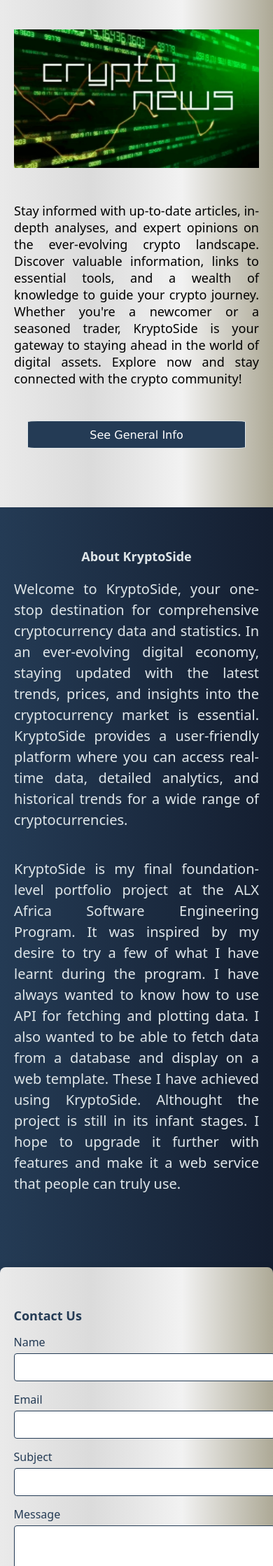
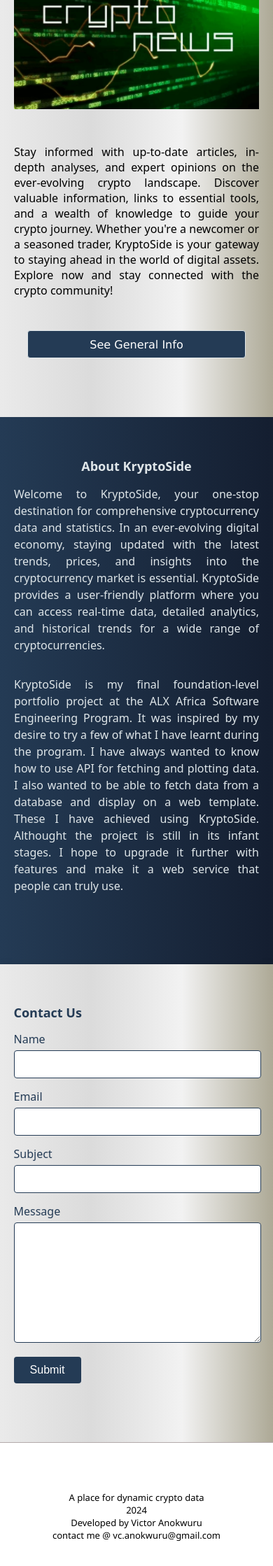
Before and after one commit to vicano-code/KryptoSide, a Flask app: page /kryptoside in a window 390 px wide. Shown: the part 2482-4720 px from the top of the page at 70% size. After the commit the page ends 4685 px from the top, so only its background shows below. Run offline with Flask 3, Linux system fonts and the light colour scheme; some libraries are stand-ins or nearby versions.

Commit message:
template and style review for responsive design

```diff
--- a/app.py
+++ b/app.py
@@ -8,6 +8,7 @@
 from apscheduler.schedulers.background import BackgroundScheduler
 import atexit
 
+# Get coingecko API key value from environment variable
 apiKey = getenv('COINGECKO_API_KEY')
 
 app = Flask(__name__)
@@ -137,20 +138,28 @@
 
 @app.route('/kryptoside/coin', strict_slashes=False)
 def coin():
-    """Fetch market data from the database"""
+    """Renders the coin html document"""
     return render_template('coin.html', crypto_coins=coins, api_key=apiKey)
 
 @app.route('/redirect_to_index', strict_slashes=False)
 def redirect_to_index():
+    """Redirect to index html route"""
     return redirect(url_for('index'))
 
 @app.route('/redirect_to_market', strict_slashes=False)
 def redirect_to_market():
+    """Redirect to market html route"""
     return redirect(url_for('market'))
 
 @app.route('/redirect_to_coin', strict_slashes=False)
 def redirect_to_coin():
+    """Redirect to coin html route"""
     return redirect(url_for('coin'))
+
+@app.route('/redirect_to_contact', strict_slashes=False)
+def redirect_to_contact():
+    """Redirect to contact html route"""
+    return redirect(url_for('index/#contact_form'))
 
 
 scheduler = BackgroundScheduler()
--- a/static/scripts/fetch_market_data.js
+++ b/static/scripts/fetch_market_data.js
@@ -33,5 +33,5 @@
 
   // Fetch data immediately and then at regular intervals
   fetchData();
-  setInterval(fetchData, 130000); // 60000 ms = 60 seconds
+  setInterval(fetchData, 120000); // 60000 ms = 60 seconds
 })
--- a/static/scripts/get_trending-coins.js
+++ b/static/scripts/get_trending-coins.js
@@ -46,5 +46,5 @@
   // Fetch data initially
   getandDisplaytrendingData();
   // Update data every 12 mins
-  setInterval(getandDisplaytrendingData, 60000);
+  setInterval(getandDisplaytrendingData, 720000);
 })
--- a/static/scripts/nav_responsive.js
+++ b/static/scripts/nav_responsive.js
@@ -2,39 +2,47 @@
   $(document).ready(() => {
     const width = window.innerWidth;
     if (width <= 768) {
-      $('#nav-icon').css('display', 'block');
-      $('#nav-icon').css('margin-right', '20px');
-      $('nav').css('display', 'none');
+      $('#nav-icon').css({
+        'display': 'block',
+        'margin-right': '20px'
+      });
+      $('nav').hide();
 
       $('#nav-icon').click(() => {
-        event.preventDefault();
-        const givenClass = 'nav-open';
-        let imgClass = $('#nav-icon').attr('class');
-        if (imgClass === givenClass) {
-          $('#nav-icon').attr('src', 'static/images/nav_close.png');
-          $('#nav-icon').attr('class', 'nav-close');
-          $('header').css('height', 'auto');
-          $('header').css('align-items', 'start');
-          $('header').css('padding-top', '20px');
-          $('nav').css('display', 'flex');
-          $('nav').css('flex-direction', 'column');
-          $('nav').css('align-items', 'center');
-          $('nav').css('justify-content', 'start');
-          $('nav').css('margin-top', '30px');
-          $('nav').css('margin-bottom', '20px');
-          $('#contact').css('margin-left', '0');
-          $('#contact').css('margin-right', '0');
-          $('#contact').css('background-color', 'white');
-          $('#contact').css('color', 'black');
-          $('#contact').css('padding-left', '0');
-        } else {
-          $('#nav-icon').attr('class', 'nav-open');
-          $('nav').css('display', 'none');
-          $('#nav-icon').attr('src', 'static/images/nav_open.png');
-        }
+        const navOpenClass = 'nav-open';
+        const navCloseClass = 'nav-close';
+        const navIcon = $('#nav-icon');
+        const nav = $('nav');
+        const isOpen = navIcon.hasClass(navOpenClass);
 
-      })
+        navIcon.attr('src', isOpen ? '../static/images/nav_close.png' : '../static/images/nav_open.png')
+          .toggleClass(navOpenClass, !isOpen)
+          .toggleClass(navCloseClass, isOpen);
+
+        $('header').css({
+          'height': isOpen ? 'auto' : '',
+          'align-items': isOpen ? 'start' : '',
+          'padding-top': isOpen ? '20px' : ''
+        });
+
+        nav.css({
+          'display': isOpen ? 'flex' : 'none',
+          'flex-direction': 'column',
+          'align-items': 'center',
+          'justify-content': 'start',
+          'margin-top': '30px',
+          'margin-bottom': '20px'
+        });
+
+        $('#contact').css({
+          'margin-left': '0',
+          'margin-right': '0',
+          'background-color': 'white',
+          'color': 'black',
+          'padding-left': '0'
+        });
+      });
     }
-  })
+  });
 }
 responsiveNavbar();
--- a/static/styles/header.css
+++ b/static/styles/header.css
@@ -55,15 +55,16 @@
 header > nav > a > button {
   margin-left: 8rem;
   margin-right: 15vw;
-  font-size: medium;
+  font-size: large;
   border: none;
+  border-radius: 4px;
   height: 35px;
   width: 6em;
   background-color: #243B55;
   color: white;
+  cursor: pointer;
 }
-header > a > button:hover {
-  cursor: pointer;
+header > nav > a > button:hover {
   background: #4cae4c;
 }
 
@@ -72,7 +73,13 @@
   header > img {
     margin-left: 5vw;
   }
-  header > a > button {
+  header > nav > a > button {
     margin-right: 5vw;
   }
 }
+@media screen and (max-width: 768px) {
+  header > nav > form > button {
+    margin-right: 0;
+    margin-top: 0;
+  }
+}
--- a/static/styles/home.css
+++ b/static/styles/home.css
@@ -81,12 +81,12 @@
   font-family: 'Lucida Sans', 'Lucida Sans Regular', 'Lucida Grande', 'Lucida Sans Unicode', Geneva, Verdana, sans-serif;
   font-size: large;
   border: 1px solid #dfe6e9;
-  border-radius:5%;
+  border-radius: 4px;
   background-color: #243B55;
   color: white;
+  cursor: pointer;
 }
 .feature_buttons:hover {
-  cursor: pointer;
   background: #4cae4c;;
 }
 img {
@@ -112,7 +112,6 @@
 .contact-form {
   padding: 5vh 15vw 10vh 15vw;
   box-shadow: 0 0 10px rgba(0, 0, 0, 0.1);
-  border-radius: 8px;
   color: #243B55;
   background: #ADA996;  /* fallback for old browsers */
   background: -webkit-linear-gradient(to right, #EAEAEA, #DBDBDB, #F2F2F2, #ADA996);  /* Chrome 10-25, Safari 5.1-6 */
@@ -138,14 +137,16 @@
   font-size: medium;
 }
 .contact-form .form-group textarea {
-  height: 100px;
+  height: 150px;
 }
 .contact-form button {
   background: #243B55;
   color: #fff;
   padding: 10px 15px;
+  width: 6em;
   border: none;
   border-radius: 4px;
+  font-size: medium;
   cursor: pointer;
 }
 .contact-form button:hover {
@@ -153,6 +154,26 @@
 }
 
 /* responsive design*/
+@media screen and (max-width: 1600px) {
+  #features {
+    padding: 5vh 5vw 10vh 5vw;
+  }
+  .feature_description {
+    font-size: 18px;
+  }
+  img {
+    max-width: 40vw;
+    max-height: auto;
+  }
+  #about {
+    padding: 5vh 5vw 10vh 5vw;
+  }
+  #about > p {
+    line-height: 1.5em;
+    font-size: 20px;
+  }
+}
+
 @media screen and (max-width: 767px) {
   #intro {
     display: flex;
@@ -198,28 +219,19 @@
   }
   #about > p {
     line-height: 1.5em;
-    font-size: 16px;
-  }
-}
-@media screen and (max-width: 1600px) {
-  #features {
-    padding: 5vh 5vw 10vh 5vw;
-  }
-  .feature_description {
-    font-size: 18px;
-  }
-  img {
-    max-width: 40vw;
-    max-height: auto;
-  }
-  #about {
-    padding: 5vh 5vw 10vh 5vw;
-  }
-  #about > p {
-    line-height: 1.5em;
-    font-size: 20px;
+    font-size: medium;
   }
   .contact-form {
     padding: 5vh 5vw 10vh 5vw;
   }
+  .contact-form .form-group input,
+  .contact-form .form-group textarea {
+    width: 100%;
+    padding-left: 0;
+    padding-right: 0;
+    border: 1px solid #243B55;
+    border-radius: 4px;
+    resize: vertical;
+    font-size: medium;
+  }
 }
--- a/static/styles/market.css
+++ b/static/styles/market.css
@@ -40,10 +40,10 @@
   padding: 0 15vw 0 15vw;
   height: auto;
   align-items: center;
+  overflow-x: auto;
 }
 #cryptoTable > table {
   width: 100%;
-  overflow: auto;
 }
 #coin_img {
   width: 20px;
--- a/templates/coin.html
+++ b/templates/coin.html
@@ -19,7 +19,7 @@
   </head>
   <body>
     <header>
-      <img src="../static/images/KryptoSide_Logo.png" alt="">
+      <img src="../static/images/KryptoSide_Logo.png" alt="KryptoSide Logo">
       <nav>
         <form action="{{ url_for('redirect_to_index') }}" method="get">
           <button type="submit">Home</button>
@@ -30,7 +30,7 @@
         <form action="{{ url_for('redirect_to_coin') }}" method="get">
           <button type="submit">Coin Stats</button>
         </form>
-        <a href="#contact_form"><button id="contact">Contact</button></a>
+        <a href="/kryptoside#contact_form"><button type="submit" id="contact">Contact</button></a>
       </nav>
       <img src="../static/images/nav_open.png" alt="" class="nav-open" id="nav-icon">
     </header>
@@ -52,7 +52,6 @@
           <span id="coin_rank"></span>
         </div>
         <span id="coin_price"></span>
-
         <table>
             <tr>
               <td>Market Cap</td>
@@ -91,7 +90,6 @@
         <div class="historyChart" id="marketCapHistoryChart"></div>
         <div class="historyChart" id="marketVolHistoryChart"></div>
       </div>
-
     </section>
     <footer>
       <span>A place for dynamic crypto data</span>
--- a/templates/index.html
+++ b/templates/index.html
@@ -6,7 +6,6 @@
     <link rel="stylesheet" href="../static/styles/header.css">
     <link rel="stylesheet" href="../static/styles/footer.css">
     <link rel="stylesheet" href="../static/styles/home.css">
-    <link rel="stylesheet" href="https://cdnjs.cloudflare.com/ajax/libs/font-awesome/4.7.0/css/font-awesome.min.css">
     <script src="https://code.jquery.com/jquery-3.6.0.min.js"></script>
     <script src="https://cdn.plot.ly/plotly-latest.min.js"></script>
     <script src="../static/scripts/reorganize_layout_home.js"></script>
@@ -18,7 +17,7 @@
   </head>
   <body>
     <header>
-      <img src="../static/images/KryptoSide_Logo.png" alt="">
+      <img src="../static/images/KryptoSide_Logo.png" alt="KryptoSide Logo">
       <nav>
         <form action="{{ url_for('redirect_to_index') }}" method="get">
           <button type="submit">Home</button>
@@ -29,7 +28,7 @@
         <form action="{{ url_for('redirect_to_coin') }}" method="get">
           <button type="submit">Coin Stats</button>
         </form>
-        <a href="#contact_form"><button id="contact">Contact</button></a>
+        <a href="#contact_form"><button type="submit" id="contact">Contact</button></a>
       </nav>
       <img src="../static/images/nav_open.png" alt="" class="nav-open" id="nav-icon">
     </header>
```
Also changed, not shown: static/scripts/reorganize_layout_coin.js (+4 -4 lines), static/styles/coin.css (+24 -10 lines), templates/market.html (+4 -3 lines). Lines whose indentation alone changed are shown as unchanged.
